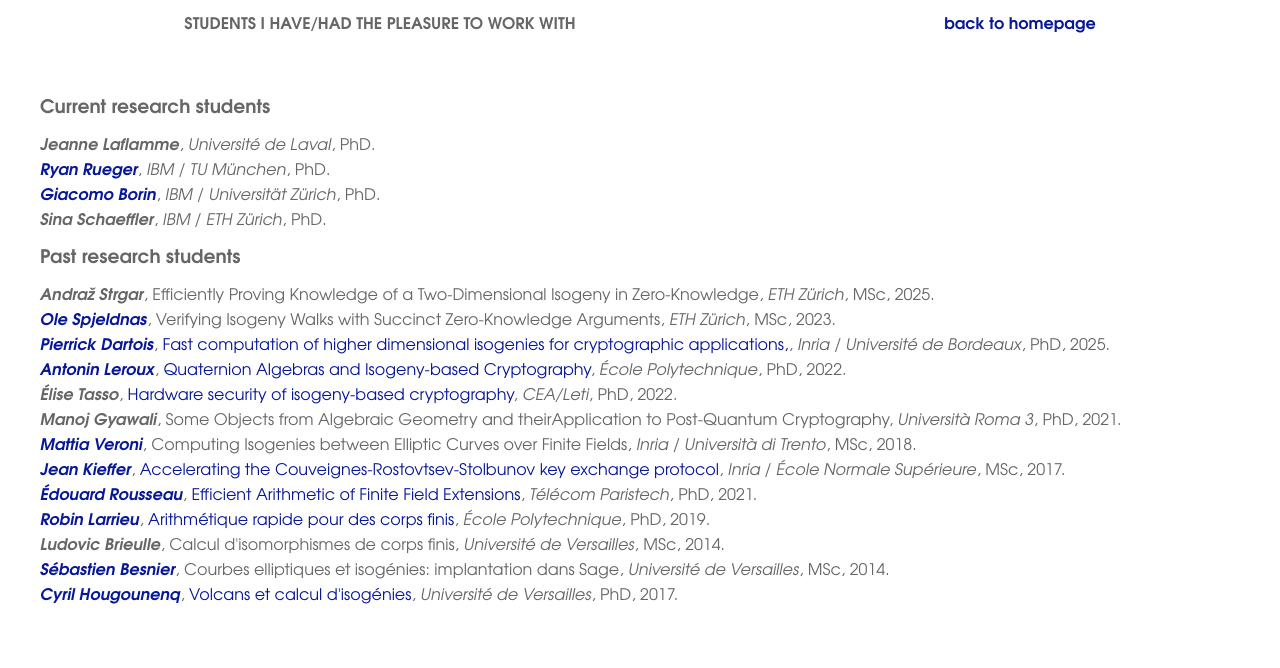
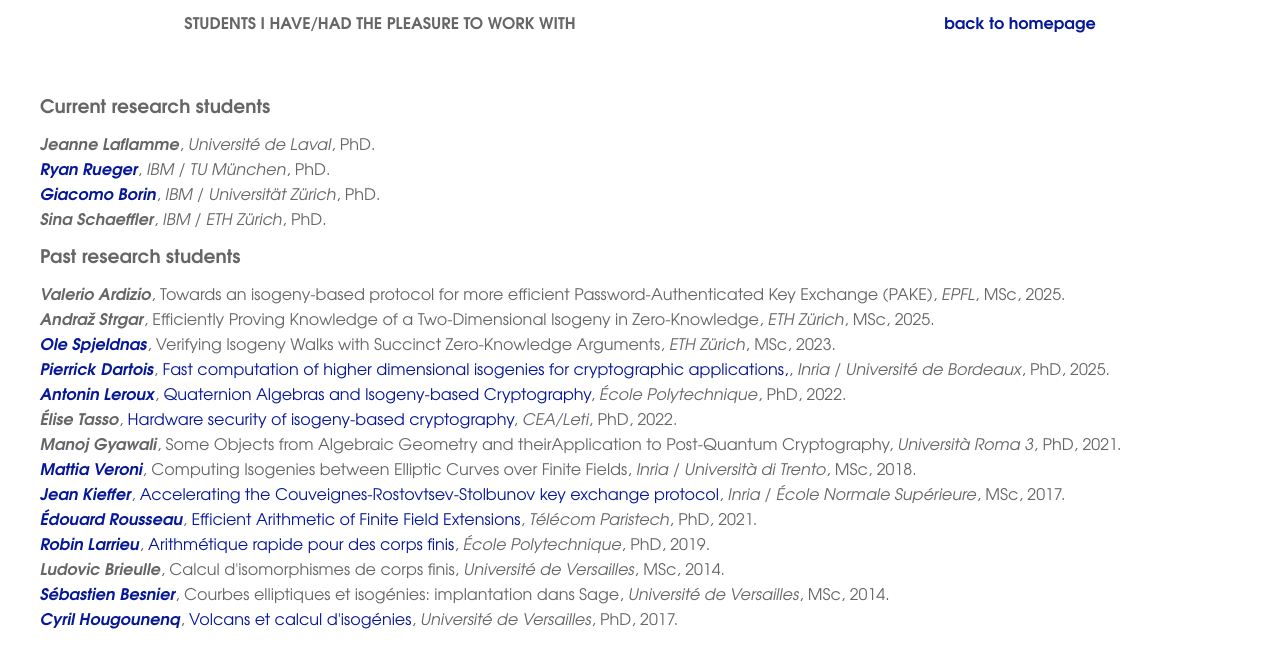
Before and after one commit to defeo/defeo.github.io, a Jekyll site: the page built from students.html, in a window 1280 px wide. Shown: the top 668 px of the page. Built offline with Jekyll 4.4.1, drawn with Linux system fonts in a browser that asks for light colours.

Commit message:
One more MSc student

```diff
--- a/_data/students.yaml
+++ b/_data/students.yaml
@@ -150,6 +150,15 @@ students:
     start: 2024
 
   - type: MSc
+    name: Valerio Ardizio
+    thesis:
+      title: Towards an isogeny-based protocol for more efficient Password-Authenticated Key Exchange (PAKE)
+    inst:
+      - EPFL
+    start: 2025
+    end: 2025
+
+  - type: MSc
     name: Andraž Strgar
     thesis:
       title: Efficiently Proving Knowledge of a Two-Dimensional Isogeny in Zero-Knowledge
```
